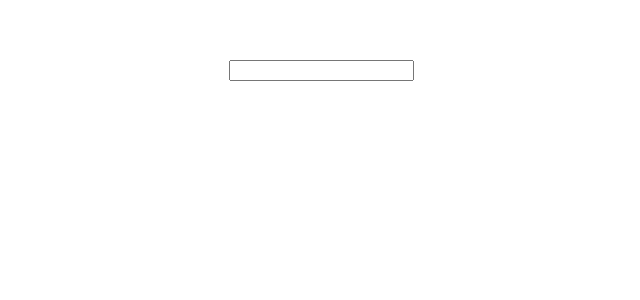
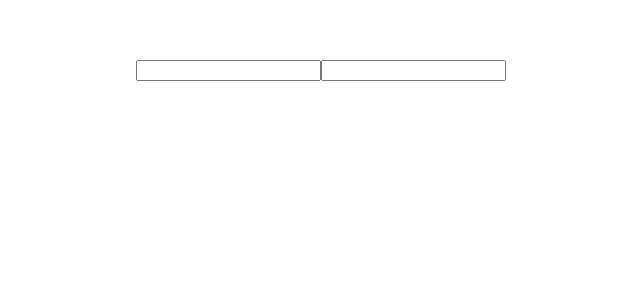
Before and after one commit to arjuaman/Vue, a Vue app in the folder cli-project/vue3-vite-proj/: page / in a window 1280 px wide. Shown: the top 300 px of the page, without its empty margins (319-959 px from the left). Built offline with nearby package versions, Linux system fonts and the light colour scheme.

Commit message:
Replacing watchers in ref - multiple value

```diff
--- a/cli-project/vue3-vite-proj/src/App.vue
+++ b/cli-project/vue3-vite-proj/src/App.vue
@@ -1,6 +1,6 @@
 <template>
   <input type="text" v-model="fname">
-
+  <input type="text" v-model="lname">
 </template>
 
 <script>
@@ -10,12 +10,16 @@ export default {
   name: 'App',
   setup(){
     const fname = ref('');
-    watch(fname,(newVal, oldVal)=>{
-      console.log("new value is: ",newVal);
-      console.log("old value is: ",oldVal);
+    const lname = ref('');
+    watch([fname, lname],(newVal, oldVal)=>{
+      console.log("new value is: ",newVal[0]);
+      console.log("old value is: ",oldVal[0]);
+      console.log("new value is: ",newVal[1]);
+      console.log("old value is: ",oldVal[1]);
     })
     return{
-      fname
+      fname,
+      lname
     }
   }
 }
```
